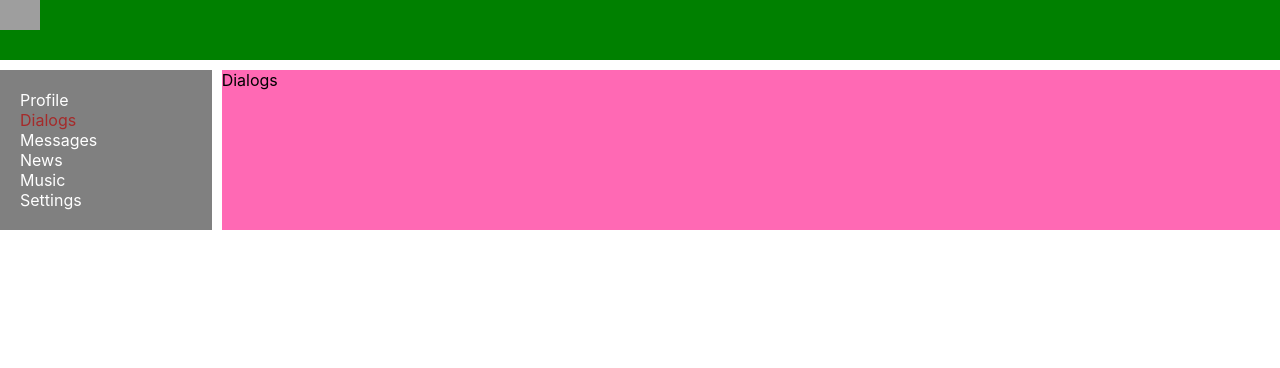
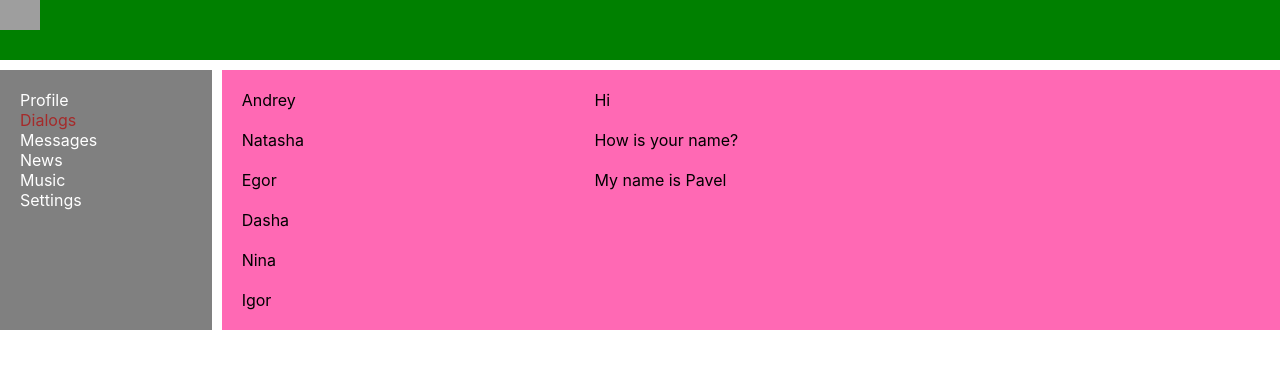
Before and after one commit to Alepton/city_quest, a React (Create React App) app: page /Dialogs in a window 1280 px wide. Shown: the top 368 px of the page. Built offline with nearby package versions, Linux system fonts and the light colour scheme; grey boxes are pictures that could not be loaded.

Commit message:
21 Page Dialog

```diff
--- a/src/components/Dialogs/Dialogs.jsx
+++ b/src/components/Dialogs/Dialogs.jsx
@@ -1,13 +1,24 @@
-import React from 'react';
-import c from './Dialogs.module.css';
+import React from "react";
+import c from "./Dialogs.module.css";
 
-const Dialogs = (props) =>{
+const Dialogs = (props) => {
   return (
-    <div>
-      Dialogs
+    <div className={c.dialogs}>
+      <div className={c.dialogItem}>
+        <div className={c.dialog}>Andrey</div>
+        <div className={c.dialog}>Natasha</div>
+        <div className={c.dialog}>Egor</div>
+        <div className={c.dialog}>Dasha</div>
+        <div className={c.dialog}>Nina</div>
+        <div className={c.dialog}>Igor</div>
+      </div>
+      <div className={c.messages}>
+        <div className={c.message}>Hi</div>
+        <div className={c.message}>How is your name?</div>
+        <div className={c.message}>My name is Pavel</div>
+      </div>
     </div>
+  );
+};
 
-  )
-}
-
-export default Dialogs
+export default Dialogs;
--- a/src/components/Dialogs/Dialogs.module.css
+++ b/src/components/Dialogs/Dialogs.module.css
@@ -0,0 +1,20 @@
+.dialogs {
+  display: grid;
+  grid-template-columns: 1fr 2fr;
+}
+
+.dialogItem {
+  padding: 10px;
+}
+
+.dialog {
+  padding: 10px;
+}
+
+.messages {
+  padding: 10px;
+}
+
+.message {
+  padding: 10px;
+}
```
Also changed, not shown: 1 other file (tests, documents, lock files or other folders).
